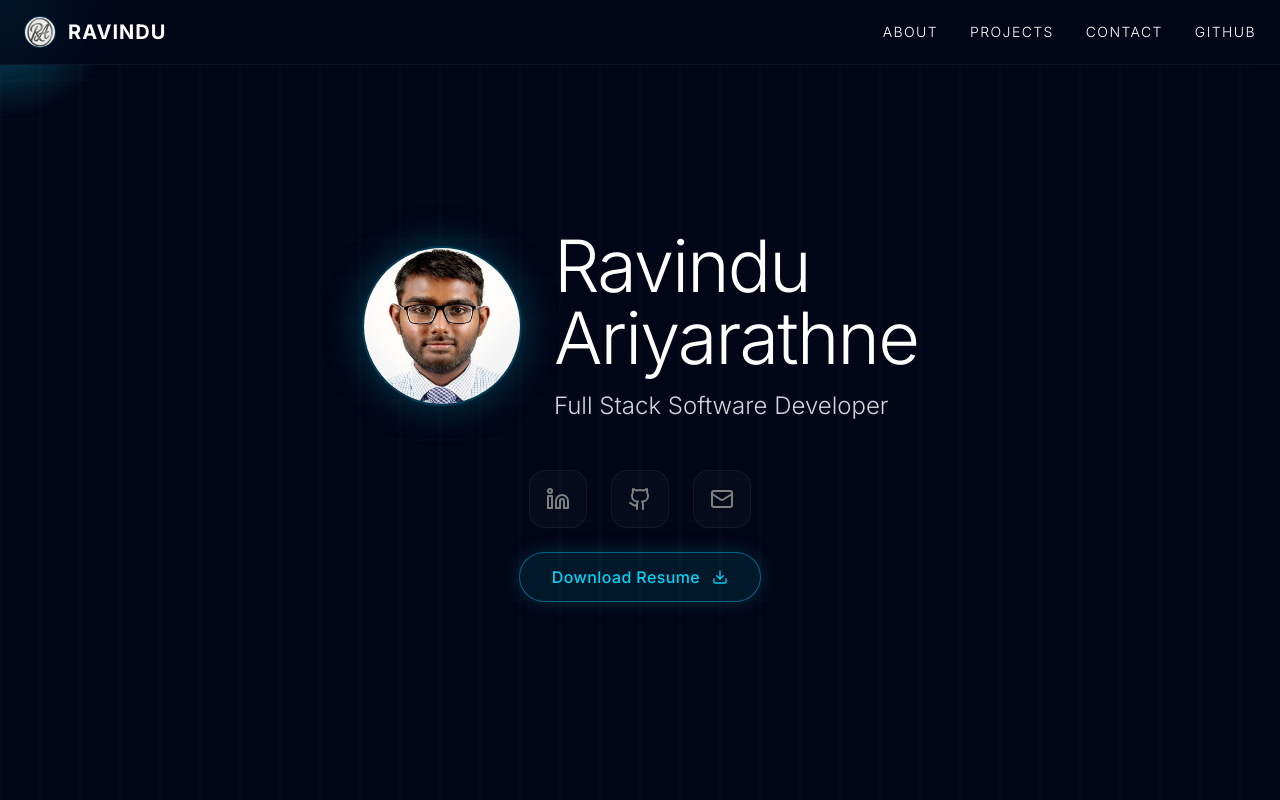
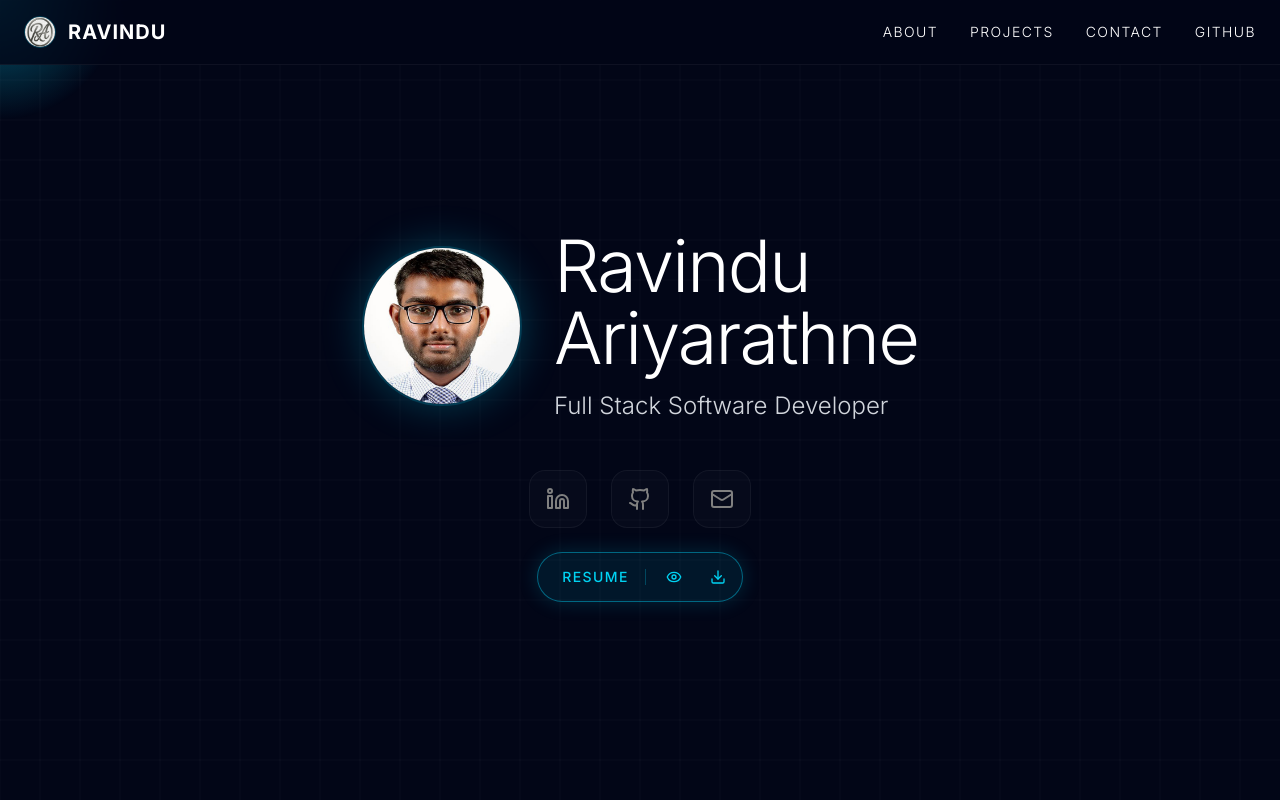
Before and after one commit to RavinAr1/personal-portfolio, a Next.js app: page / in a window 1280 px wide. Shown: the top 800 px of the page. Built offline with nearby package versions, Linux system fonts and the light colour scheme.

Commit message:
Added a separat view and download buttons for Resume section

```diff
--- a/components/ravindu-portfolio.tsx
+++ b/components/ravindu-portfolio.tsx
@@ -4,7 +4,7 @@ import type React from "react"
 import { useEffect, useRef, useState } from "react"
 import { motion } from "framer-motion"
 import Image from "next/image"
-import { Mail, Phone, MapPin, Github, Linkedin, Download, Briefcase, GraduationCap, Menu, X } from "lucide-react"
+import { Mail, Phone, MapPin, Github, Linkedin, Download, Briefcase, GraduationCap, Menu, X, Eye } from "lucide-react"
 import emailjs from '@emailjs/browser'
 import { useToast } from "@/hooks/use-toast"
 
@@ -230,15 +230,41 @@ export default function RavinduPortfolio() {
               <SocialLink href="mailto:ravelakshan19@gmail.com" icon={<Mail className="w-6 h-6" />} label="Email" />
             </div>
 
-            {/* Resume Download */}
-            <a
-              href="/resume/Ravindu Ariyarathne - Resume.pdf"
-              download="Ravindu Ariyarathne - Resume"
-              className="group relative flex items-center gap-3 px-8 py-3 bg-cyan-500/10 border border-cyan-500/50 rounded-full text-cyan-400 hover:bg-cyan-500 hover:text-black transition-all duration-300 font-medium tracking-wide shadow-[0_0_20px_rgba(6,182,212,0.2)] hover:shadow-[0_0_40px_rgba(6,182,212,0.6)]"
-            >
-              <span>Download Resume</span>
-              <Download className="w-4 h-4 group-hover:translate-y-1 transition-transform" />
-            </a>
+            {/* Resume Section */}
+
+            <div className="flex items-center gap-1 p-1 bg-cyan-500/10 border border-cyan-500/50 rounded-full pl-6 pr-1
+            shadow-[0_0_20px_rgba(6,182,212,0.2)] hover:shadow-[0_0_40px_rgba(6,182,212,0.4)] transition-all duration-300 group">
+
+              {/* RESUME LABEL */}
+              <span className="text-cyan-400 font-medium tracking-widest text-xs md:text-sm mr-2">RESUME</span>
+
+            {/* Separator */}
+              <div className="w-px h-4 bg-cyan-500/30 mx-1" />
+
+              {/* View Button*/}
+              <a
+                href="/resume/Ravindu Ariyarathne - Resume.pdf"
+                target="_blank"
+                rel="noopener noreferrer"
+                className="p-3 rounded-full hover:bg-cyan-500 hover:text-black text-cyan-400 transition-all duration-300"
+                aria-label="View Resume"
+                title="View Resume"
+              >
+                <Eye className="w-4 h-4" />
+              </a>
+
+              {/* Download Button */}
+              <a
+                href="/resume/Ravindu Ariyarathne - Resume.pdf"
+                download="Ravindu Ariyarathne - Resume"
+                className="p-3 rounded-full hover:bg-cyan-500 hover:text-black text-cyan-400 transition-all duration-300"
+                aria-label="Download Resume"
+                title="Download Resume"
+              >
+                <Download className="w-4 h-4" />
+              </a>
+
+            </div>
           </motion.div>
         </section>
 
```
